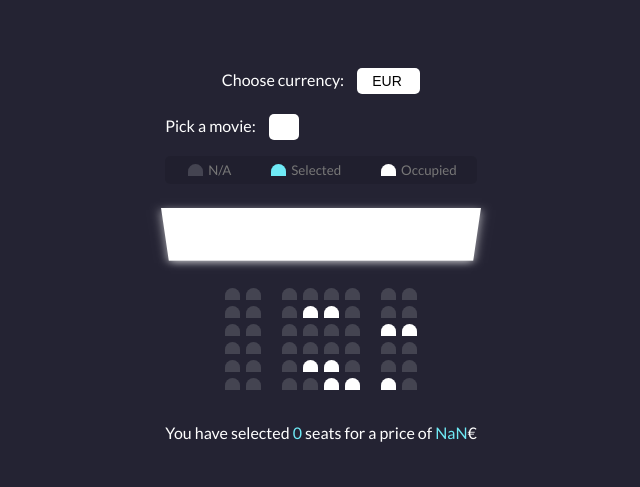
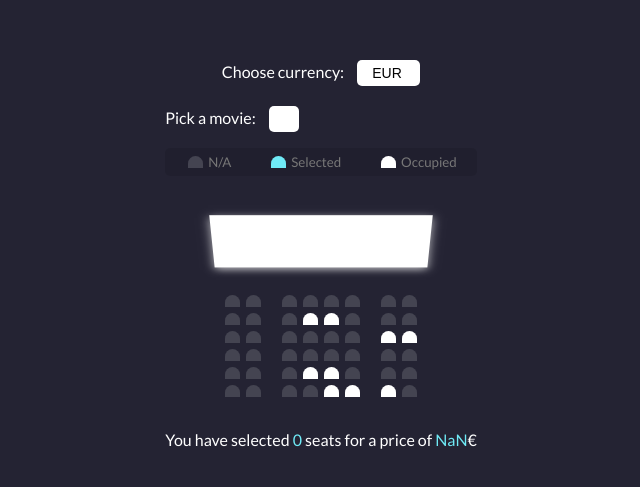
Before and after one commit to BryanS1989/frontend-javascript-pec1_Ej2_4, a plain HTML site: page index.html in a window 1280 px wide. Shown: the part 133-620 px from the top of the page, without its empty margins (319-959 px from the left). Drawn offline with Linux system fonts and the light colour scheme.

Commit message:
MODIFY movies container made it flex container and FIX a comment

```diff
--- a/styles/styles.css
+++ b/styles/styles.css
@@ -36,12 +36,15 @@ body {
 .container {
     perspective: 1000px;
     margin-bottom: 30px;
+    display: flex;
+    flex-direction: column;
+    align-items: center;
 }
 
 .screen {
     background-color: #ffffff;
     height: 70px;
-    width: 100%;
+    width: 70%;
     margin: 15px 0;
     transform: rotateX(-45deg);
     box-shadow: 0px 3px 10px rgba(255, 255, 255, 0.7);
```
Also changed, not shown: index.html (+1 -1 lines).
